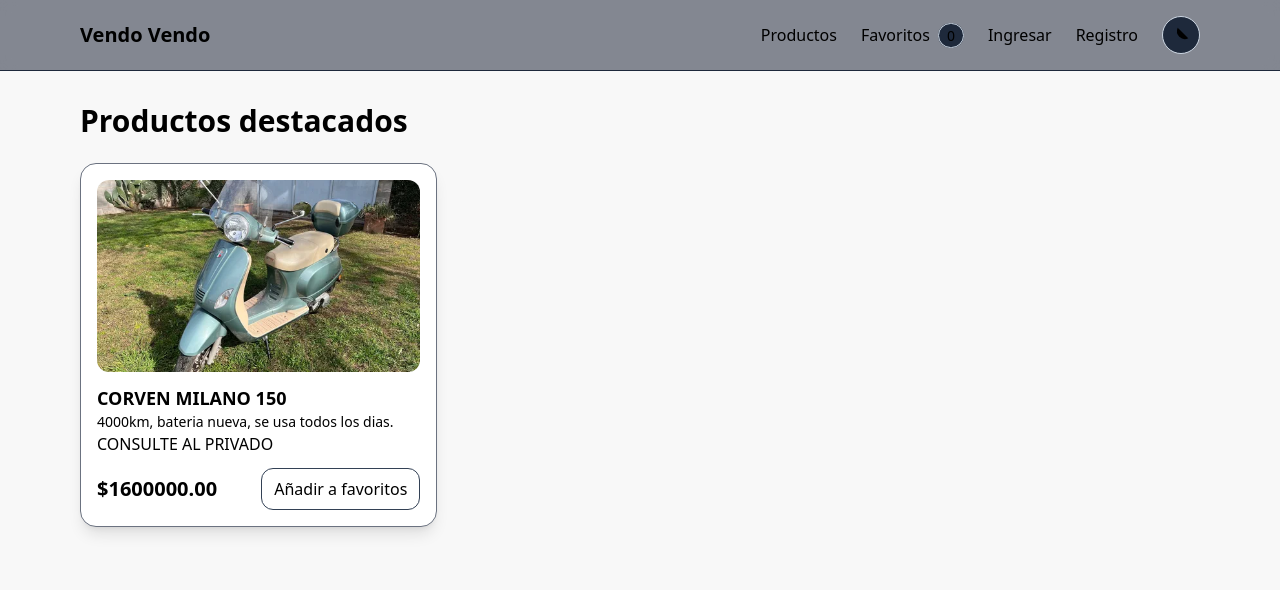
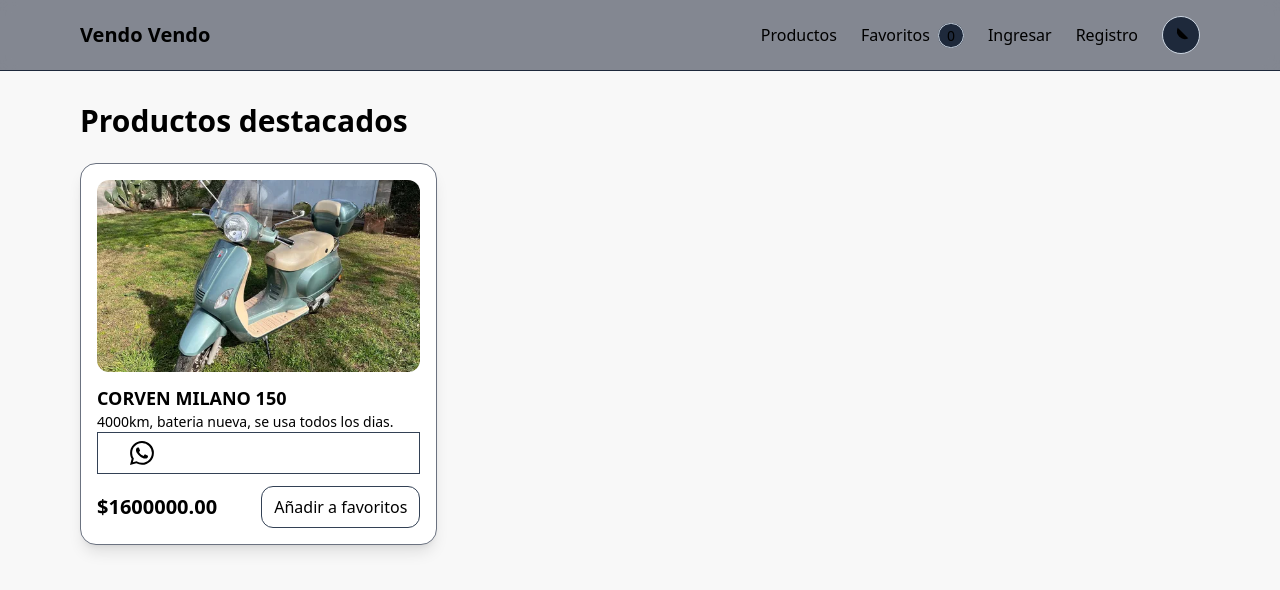
Before and after one commit to guillermodv/ecommerce-next, a Next.js app: page / in a window 1280 px wide. Shown: the top 590 px of the page. Built offline with nearby package versions, Linux system fonts and the light colour scheme.

Commit message:
feat: add whatsapp

```diff
--- a/components/ProductCard.jsx
+++ b/components/ProductCard.jsx
@@ -1,5 +1,5 @@
 "use client";
-import { FAVORITES_PAGE } from "@/app/constants/literals";
+import { FAVORITES_PAGE, MESSAGE_DELIVERY } from "@/app/constants/literals";
 import Link from "next/link";
 import { useFavorites } from "./FavoritesContext";
 
@@ -16,7 +16,14 @@
         <h3 className="mt-3 text-lg font-semibold">{product.name}</h3>
       </Link>
       <p className="text-grey-500 text-sm flex-1">{product.description}</p>
-      CONSULTE AL PRIVADO
+      <a
+          href={`${MESSAGE_DELIVERY}:%20${product.name}`}
+          target="_blank"
+          rel="noopener noreferrer"
+          className="px-3 py-2 border border-slate-700 hover:bg-green-800 ju"
+        >
+          <img src="/whatsapp.svg" alt="WhatsApp" className="w-16 h-6 justify-center" />
+      </a>
       <div className="mt-3 flex items-center justify-between">
         <span className="text-xl font-bold">${product.price.toFixed(2)}</span>
         <button
```
